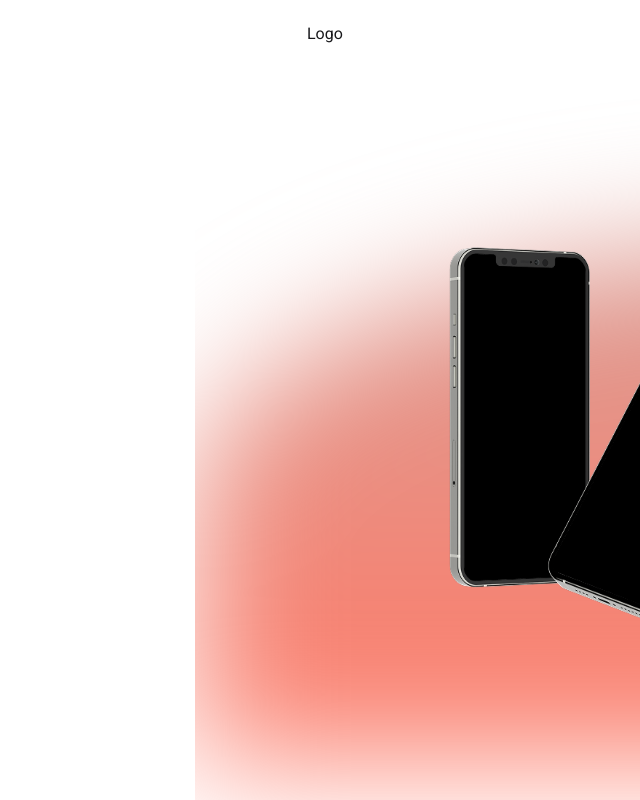
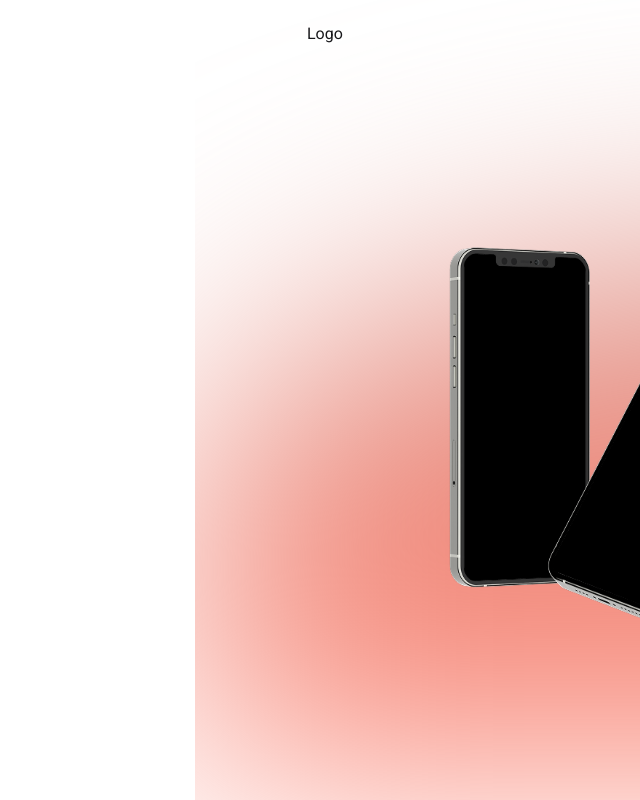
Before and after one commit to buordino/landing, a Next.js app: page / in a window 1280 px wide. Shown: the whole page, without its empty margins (640-1280 px from the left). Built offline with nearby package versions, Linux system fonts and the light colour scheme.

Commit message:
make background div more blur

```diff
--- a/app/_components/IntroductionSection.tsx
+++ b/app/_components/IntroductionSection.tsx
@@ -4,7 +4,7 @@ import PhoneImagesWrraper from "./PhoneImagesWrraper";
 const IntroductionSection = () => {
   return (
     <section id="main" className="relative">
-      <div className="absolute w-[100%] bg-gradient-to-t from-custome-orange-1 to-circle-color  blur-[65px]  top-[25%] left-0 right-0 mx-auto bottom-0 rounded-t-[100%]"></div>
+      <div className="absolute w-[100%] bg-gradient-to-t from-custome-orange-1 to-circle-color  blur-[125px]  top-[25%] left-0 right-0 mx-auto bottom-0 rounded-t-[100%]"></div>
       <div className="py-22 px-42 relative ">
         <div className="flex items-center justify-between gap-20">
           <MainContent />
--- a/app/_components/MainContent.tsx
+++ b/app/_components/MainContent.tsx
@@ -5,6 +5,7 @@ import Statistics from "./Statistics";
 import GroupGrayStars from "./GroupGrayStars";
 
 const MainContent = () => {
+
   return (
     <div className="basis-[50%]">
       <h1 className="font-bold text-5xl leading-[75px] mb-6">
--- a/app/_components/Statistics.tsx
+++ b/app/_components/Statistics.tsx
@@ -7,7 +7,7 @@ const Statistics = ({ title, number, size }: StatisticsPropsType) => {
   const width = `${size === "large" ? "w-[140px]" : "w-[90px]"}`;
   return (
     <div
-      className={`text-custome-black bg-gradient-to-b to-[#FFFFFF66]/0 from-[#FFFFFF66]/40 backdrop-blur-3xl font-semibold  h-[80px]  ${width} flex flex-col items-center justify-center rounded-[20px] border-2 border-solid border-[#EEEDED80]`}
+      className={`text-custome-black bg-gradient-to-b to-[#FFFFFF66]/20 from-[#FFFFFF66] backdrop-blur-3xl font-semibold  h-[80px]  ${width} flex flex-col items-center justify-center rounded-[20px] border-2 border-solid border-[#EEEDED80]`}
     >
       <span className="block">
         {number}
```
